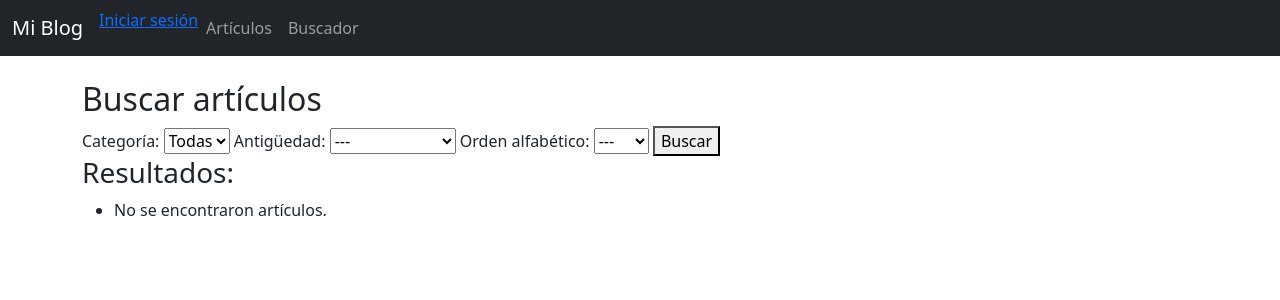
After one commit to v-hardy/blog-django, a Django app: page /posts/search/ in a window 1280 px wide. The commit adds this page. Shown: the top 300 px of the page. Run offline with Django 5.2, Linux system fonts and the light colour scheme; data that the repository does not hold is empty.

Commit message:
se agrega buscador por filtros a la app posts

```diff
--- a/mysite/urls.py
+++ b/mysite/urls.py
@@ -22,6 +22,7 @@ urlpatterns = [
     path('admin/', admin.site.urls),
     path('', include('posts.urls')), #como es un blog el inicio es los posts pero habria que poner los recientes o destacados
     path('posts/', include('posts.urls')),
+    path('search/', include('posts.urls')),
     path('comentarios/', include('comments.urls')),
     path('users/', include('users.urls')),
     #path('users/', login_view.as_view(), name='login')
--- /dev/null
+++ b/posts/forms.py
@@ -0,0 +1,30 @@
+from django import forms
+from .models import Categoria
+
+class BusquedaPostForm(forms.Form):
+    categoria = forms.ModelChoiceField(
+        queryset=Categoria.objects.all(),
+        required=False,
+        label='Categoría',
+        empty_label='Todas'
+    )
+
+    orden_fecha = forms.ChoiceField(
+        choices=[
+            ('', '---'),
+            ('asc', 'Más antiguas'),
+            ('desc', 'Más recientes')
+        ],
+        required=False,
+        label='Antigüedad'
+    )
+
+    orden_alfabetico = forms.ChoiceField(
+        choices=[
+            ('', '---'),
+            ('az', 'A - Z'),
+            ('za', 'Z - A')
+        ],
+        required=False,
+        label='Alfabético'
+    )
--- a/posts/urls.py
+++ b/posts/urls.py
@@ -4,4 +4,5 @@ from . import views
 urlpatterns = [
     path('', views.lista_articulos, name='lista_articulos'),
     path('<int:pk>/', views.detalle_articulo, name='detalle_articulo'),
+    path('search/', views.buscar_articulos, name='buscar_articulos'),
 ]
--- a/posts/views.py
+++ b/posts/views.py
@@ -1,5 +1,6 @@
 from django.shortcuts import get_object_or_404, render
 from .models import Articulo
+from .forms import BusquedaPostForm
 
 def lista_articulos(request):
     articulos = Articulo.objects.all().order_by('-fecha_publicacion')
@@ -8,3 +9,34 @@ def lista_articulos(request):
 def detalle_articulo(request, pk):  # 👈 aquí agregas el argumento pk
     articulo = get_object_or_404(Articulo, pk=pk)
     return render(request, 'posts/detalle_articulo.html', {'articulo': articulo})
+
+def buscar_articulos(request):
+    form = BusquedaPostForm(request.GET or None)
+    articulos = Articulo.objects.all()
+
+    if form.is_valid():
+        categoria = form.cleaned_data.get('categoria')
+        orden_fecha = form.cleaned_data.get('orden_fecha')
+        orden_alfabetico = form.cleaned_data.get('orden_alfabetico')
+
+        if categoria:
+            articulos = articulos.filter(categoria=categoria)
+
+        # Orden por fecha
+        if orden_fecha:
+            if orden_fecha == 'asc':
+                articulos = articulos.order_by('fecha_publicacion')
+            elif orden_fecha == 'desc':
+                articulos = articulos.order_by('-fecha_publicacion')
+
+        # Orden alfabético
+        if orden_alfabetico:
+            if orden_alfabetico == 'az':
+                articulos = articulos.order_by('titulo')
+            elif orden_alfabetico == 'za':
+                articulos = articulos.order_by('-titulo')
+
+    return render(request, 'posts/busqueda.html', {
+        'form': form,
+        'articulos': articulos
+    })
--- a/templates/base.html
+++ b/templates/base.html
@@ -31,7 +31,7 @@
                         <a class="nav-link" href="/posts/">Artículos</a>
                     </li>
                     <li class="nav-item">
-                        <a class="nav-link" href="/searcher/">Buscador</a>
+                        <a class="nav-link" href="/search/">Buscador</a>
                     </li>
                     <!-- Agrega más enlaces según tu app -->
                 </ul>
--- /dev/null
+++ b/templates/posts/busqueda.html
@@ -0,0 +1,31 @@
+{% extends "base.html" %}
+
+{% block content %}
+    <h2>Buscar artículos</h2>
+
+        <form method="get">
+            <label for="id_categoria">Categoría:</label>
+            {{ form.categoria }}
+
+            <label for="id_orden_fecha">Antigüedad:</label>
+            {{ form.orden_fecha }}
+
+            <label for="id_orden_alfabetico">Orden alfabético:</label>
+            {{ form.orden_alfabetico }}
+
+            <button type="submit">Buscar</button>
+        </form>
+
+    <h3>Resultados:</h3>
+    <ul>
+        {% for articulo in articulos %}
+            <li>
+                <strong>{{ articulo.titulo }}</strong> |
+                Categoría: {{ articulo.categoria.nombre }} |
+                Publicado el {{ articulo.fecha_publicacion|date:"d/m/Y H:i" }}
+            </li>
+        {% empty %}
+            <li>No se encontraron artículos.</li>
+        {% endfor %}
+    </ul>
+{% endblock %}
```
